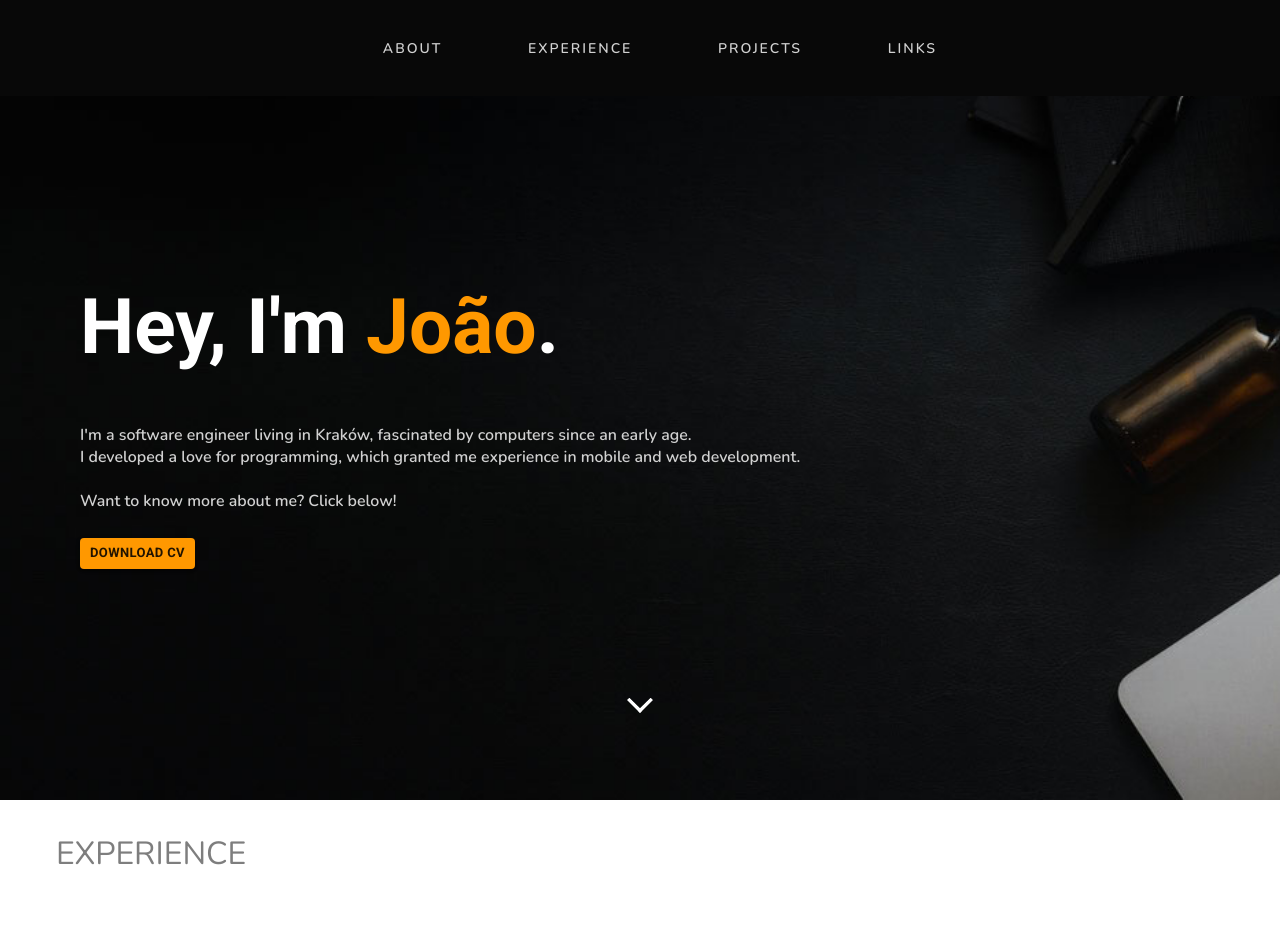
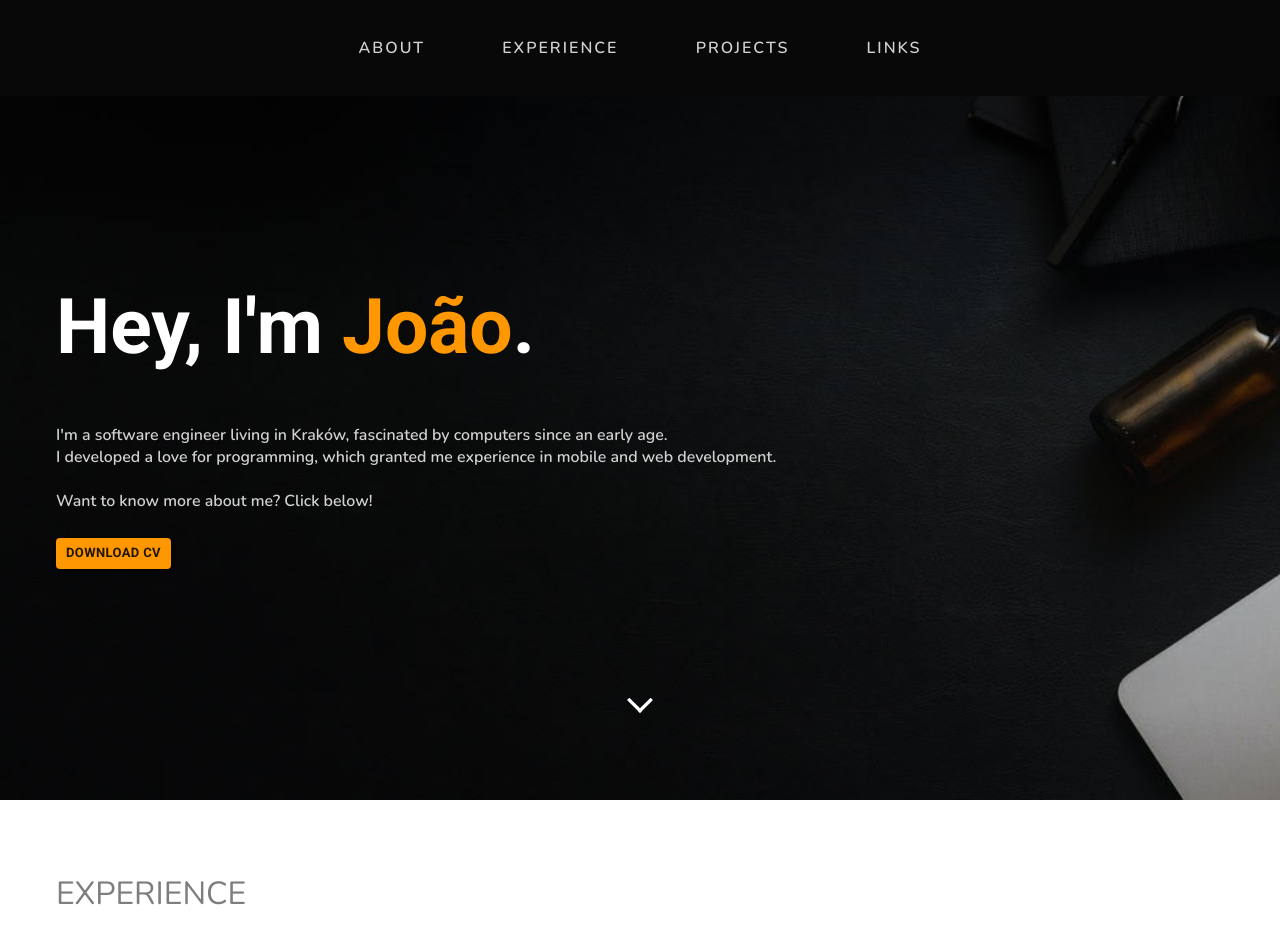
Before and after one commit to joaoarteiro/web-portfolio, a React (Create React App) app: page /about in a window 1280 px wide. Shown: the top 952 px of the page. Built offline with nearby package versions, Linux system fonts and the light colour scheme.

Commit message:
General design improvements, code cleanup

```diff
--- a/src/App.css
+++ b/src/App.css
@@ -24,11 +24,15 @@ nav {
   display: none;
 
 }
-.nav-links {
+.nav-bar {
   width: 50%;
   display: flex;
   justify-content: space-around;
+}
 
+ul.nav-bar {
+  margin: 0;
+  padding: 0;
 }
 
 
@@ -39,7 +43,7 @@ text-transform: uppercase;
 overflow: hidden;
 cursor: pointer;
 font-weight: 900;
-font-size: 14px;
+font-size: 16px;
 letter-spacing: 2px;
 -o-transition: .7s;
 -ms-transition: .7s;
@@ -180,7 +184,7 @@ transition: .7s;
 .title-about {
   display: inline;
   text-align: left;
-  margin: 10vh;
+  margin: 7vh;
   font-family: 'Nunito', sans-serif;
   font-size: 1.2em;
   color: rgb(209, 209, 209);
@@ -195,12 +199,10 @@ transition: .7s;
 }
 
 .title {
-
   font-size: 2rem;
   font-family: 'Nunito', sans-serif;
   text-align: left;
-  margin-left: 7vh;
-  margin-top: 2vh;
+  margin: 7vh;
   color: rgb(126, 126, 126);
 }
 
@@ -296,7 +298,7 @@ transition: .7s;
 
 
 @media screen and (max-width:1024px){
-  .nav-links {
+  .nav-bar {
     width: 65%;
   }
 }
@@ -307,8 +309,7 @@ transition: .7s;
   }
 
   .link {
-    font-size: 16px;
-
+    font-size: 18px;
   }
 
   .title-name {
@@ -316,18 +317,16 @@ transition: .7s;
     color: rgb(255, 255, 255);
     font-weight: 700;
     font-size: 1.4em;
-
   }
 
   .title {
-
     font-size: 1.4rem;
     font-family: 'Nunito', sans-serif;
     text-align: left;
-    margin-left: 4vh;
-    margin-top: 2vh;
+    margin: 7vh;
     color: rgb(126, 126, 126);
   }
+
   .experience-container {
     display: flexbox;
     width: 95%;
@@ -335,27 +334,24 @@ transition: .7s;
     margin-top: 6vh;
     margin-right: 6vh;
     justify-content: space-evenly;
-   ;
   }
 
-  .nav-links {
+  .nav-bar {
     position: absolute;
     right: 0px;
-    height: 60vh;
+    height: 80vh;
     top: 9vh;
     background-color: rgb(8, 8, 8);
     display: flex;
     flex-direction: column;
     align-items: center;
-    width: 40%;
+    width: 35%;
     transform: translateX(100%);
     transition: transform 0.5s ease-in;
-
   }
 
   .burger {
     display: block;
-
   }
 
   .logo {
@@ -363,13 +359,23 @@ transition: .7s;
     display: block;
     text-transform: uppercase;
     letter-spacing: 2px;
+  }
+
+ .nav-bar.show  {
+  transform: translateX(0%);
+  cursor: pointer;
 
   }
 
- .nav-links.show  {
-  transform: translateX(0%);
-  cursor: pointer;
+  .background-blur {
+    filter: blur(8px);
+    -webkit-filter: blur(8px);
   }
+
+  ul {
+    padding-inline-start: 0px;
+  }
+
 
   .about-section {
     background: url("./components/About/laptop-small.png");
@@ -380,7 +386,6 @@ transition: .7s;
     transform: none;
     transition: none;
     box-shadow: none;
-
   }
 
   .contact-icons {
--- a/src/Nav.jsx
+++ b/src/Nav.jsx
@@ -8,15 +8,15 @@ function Nav() {
 
    const showNav = () => {
      setOpen(!isOpen);
-     console.log(isOpen);
-   };
+     console.log(!isOpen);
+   }
 
   return (
      <nav>
         <div className="logo">
            <h4>João Arteiro</h4>
            </div>
-        <ul className={`nav-links ${isOpen ? "show": ""}`}>
+         <ul className={`nav-bar ${isOpen ? "show": ""}`}>
               <Link onClick={showNav} className="link"
                  activeClass="active"
                  to="about"
```
